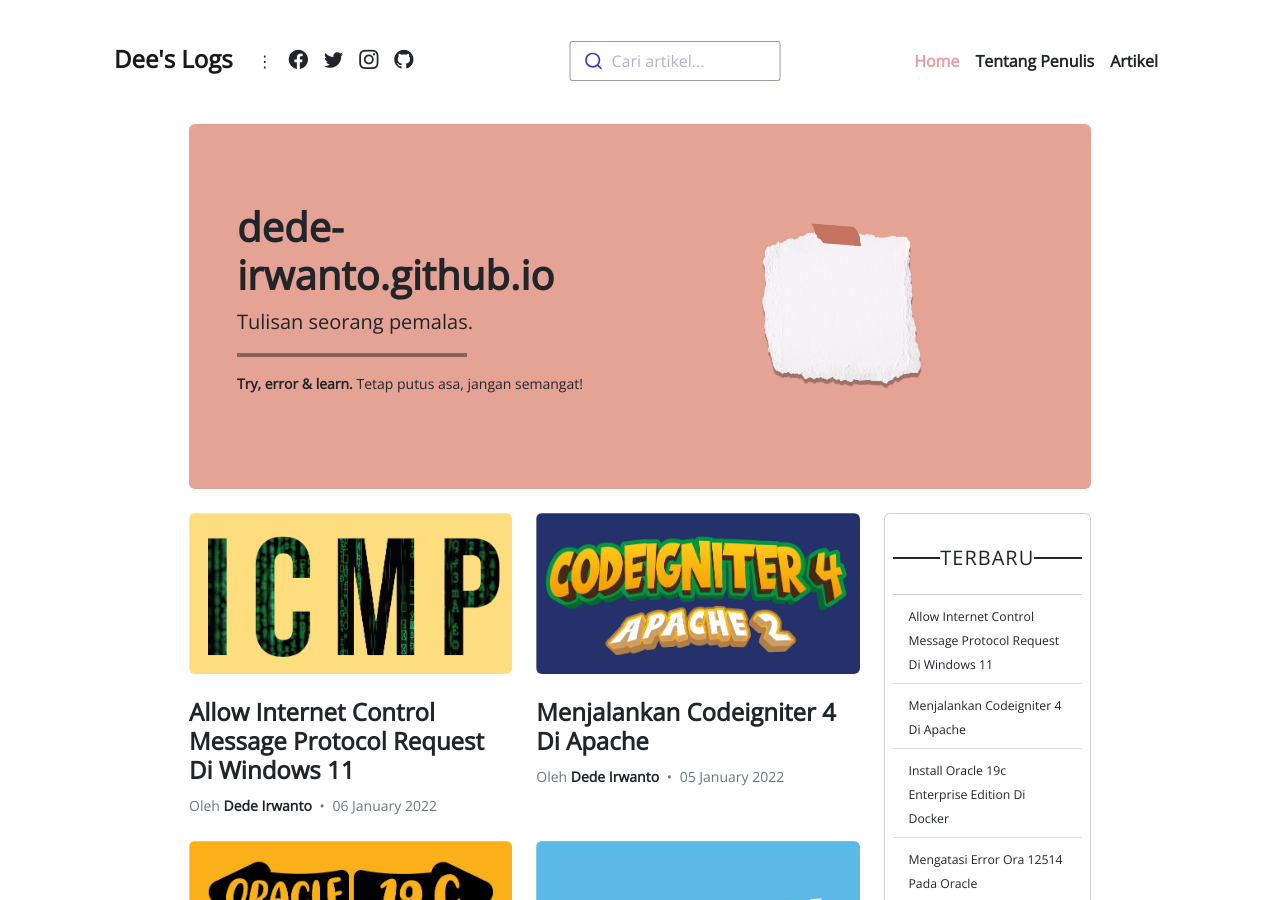
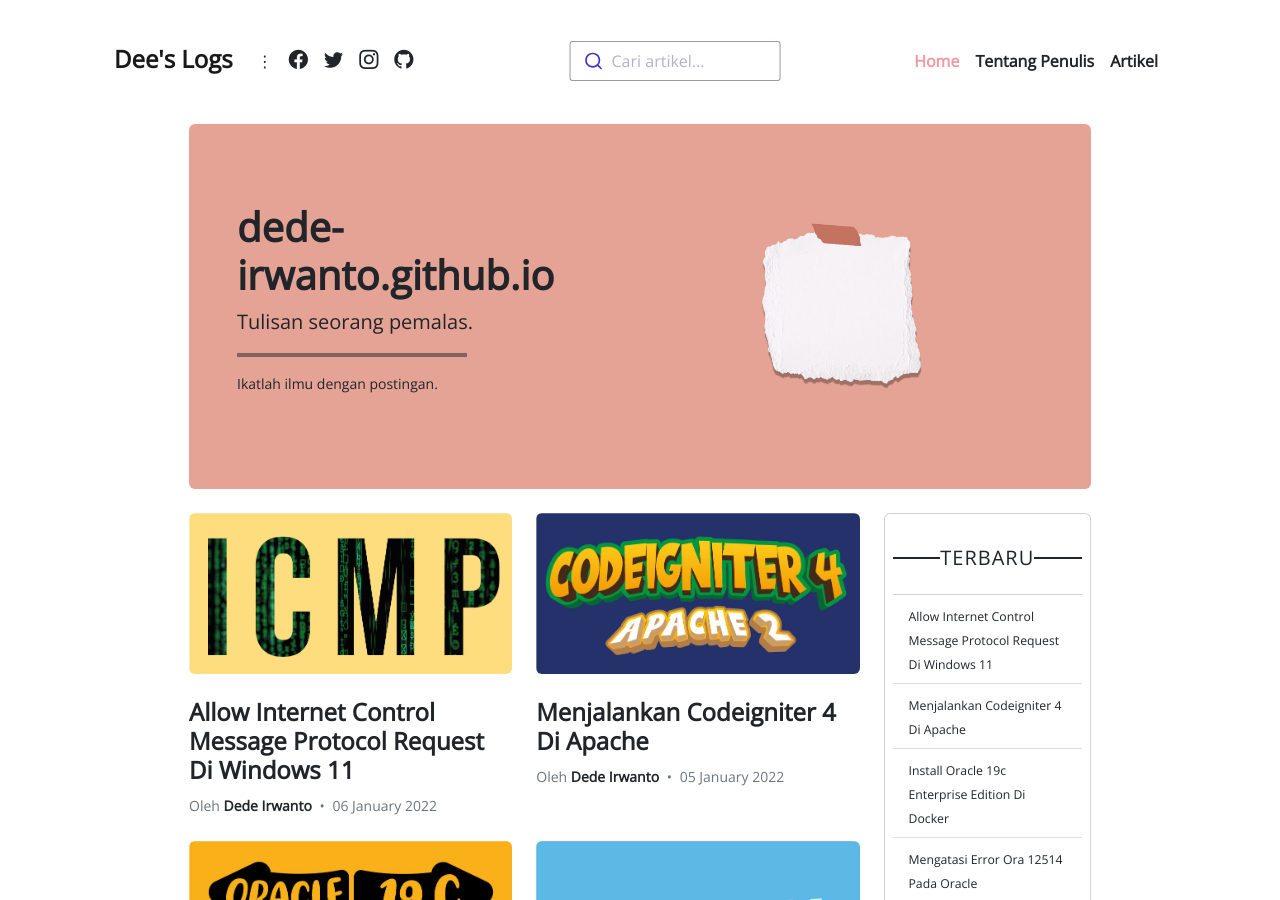
Before and after one commit to dede-irwanto/dede-irwanto.github.io, a Jekyll site: the page built from index.html, in a window 1280 px wide and 900 px high. Built offline with Jekyll 4.4.1, drawn with Linux system fonts in a browser that asks for light colours; nearby versions of some CDN libraries.

Commit message:
update index

```diff
--- a/index.html
+++ b/index.html
@@ -11,7 +11,7 @@
             <h1 class="fw-bold">dede-irwanto.github.io</h1>
             <p class="lead">Tulisan seorang pemalas.</p>
             <hr class="border border-dark border-2 opacity-50" width="230px">
-            <p class="small"><span class="fw-bold">Try, error & learn.</span> Tetap putus asa, jangan semangat!</p>
+            <p class="small">Ikatlah ilmu dengan postingan.</p>
         </div>
         <div class="feature col-6 d-none d-lg-block">
             <img src="/images/jumbotron-img.jpg" class="img-fluid">
```
